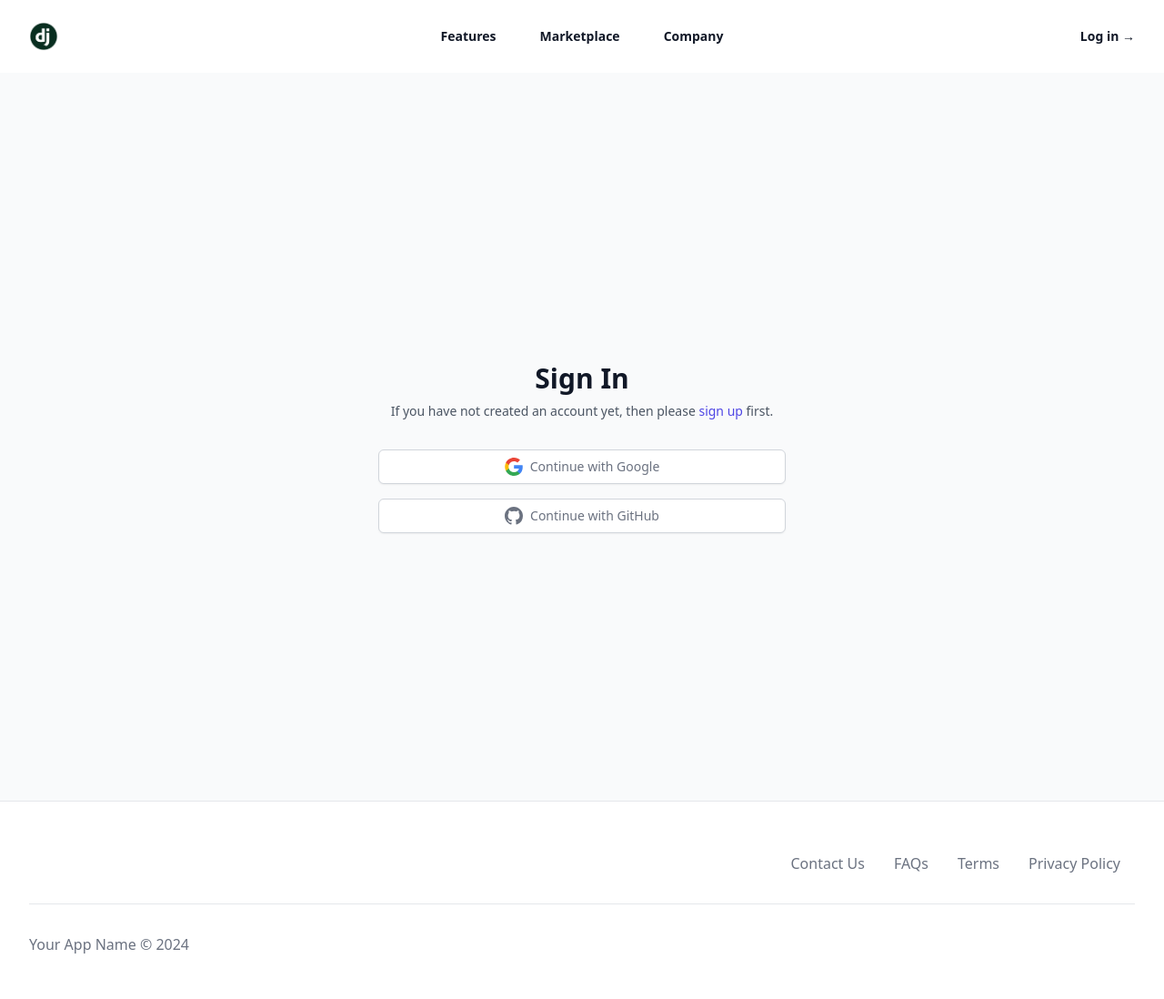
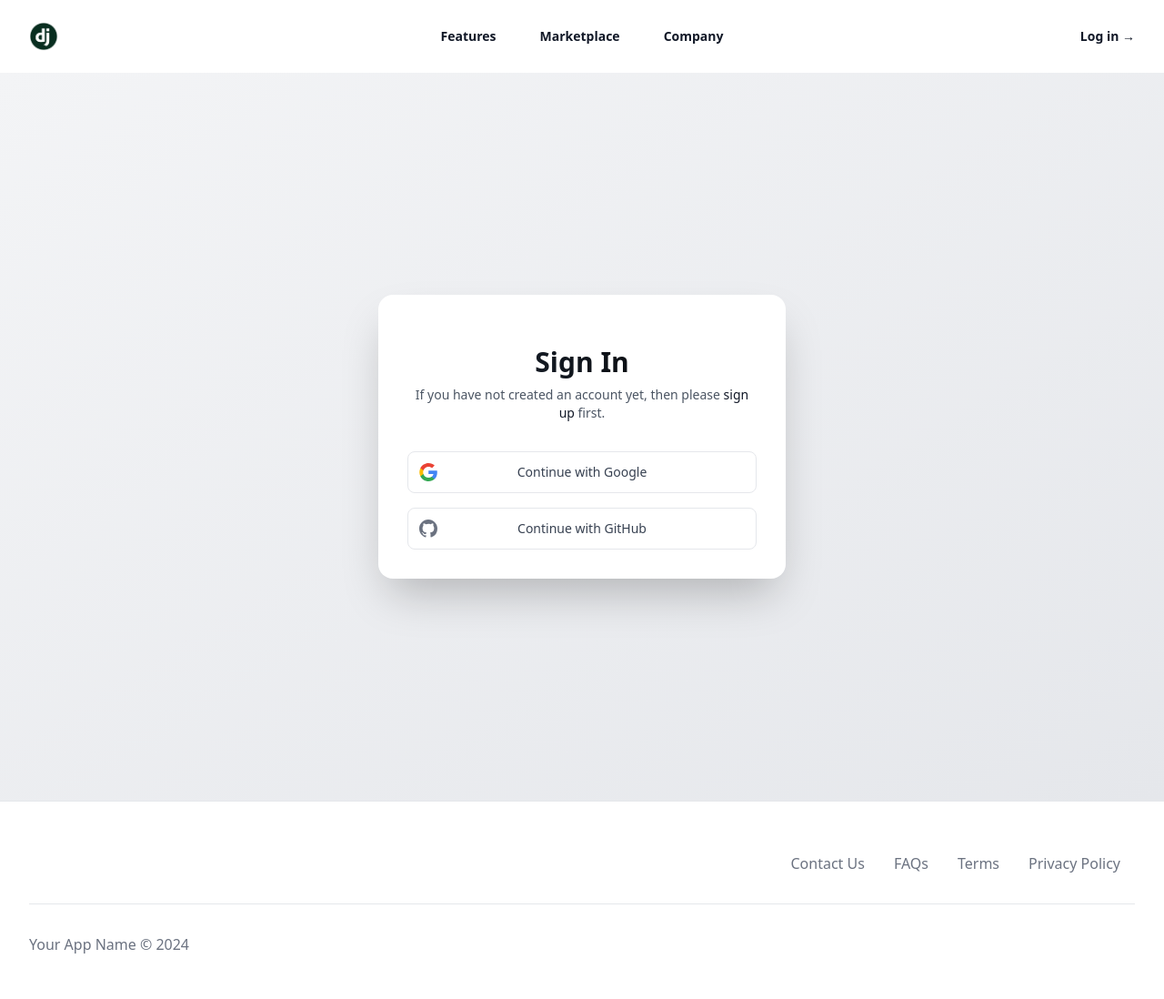
Before and after one commit to levimoore1992/DjangoShipFast, a Django app: page /accounts/login/ in a window 1280 px wide. Shown: the whole page at 91% size. Run offline with Django 4.2, Linux system fonts and the light colour scheme; data that the repository does not hold is empty; parts of the project's set-up code (start-up, migrations or seed data) failed here and were passed over; some libraries are stand-ins or nearby versions.

Commit message:
HOTFIX: Edit login and register pages

```diff
--- a/templates/account/login.html
+++ b/templates/account/login.html
@@ -5,24 +5,28 @@
 {% block head_title %}{% trans "Sign In" %}{% endblock %}
 
 {% block content %}
-    <div class="min-h-screen flex items-center justify-center bg-gray-50 py-12 px-4 sm:px-6 lg:px-8">
-        <div class="max-w-md w-full space-y-8">
-            <div>
-                <h2 class="mt-6 text-center text-3xl font-extrabold text-gray-900">
+    <div class="min-h-screen flex items-center justify-center bg-gradient-to-br from-gray-100 to-gray-200 py-12 px-4 sm:px-6 lg:px-8">
+        <div class="max-w-md w-full space-y-8 bg-white rounded-2xl shadow-2xl p-8 transform transition-all duration-500 hover:scale-105">
+            <div class="transform transition-all duration-500 hover:-translate-y-1">
+                <h2 class="mt-6 text-center text-3xl font-extrabold bg-gradient-to-r from-gray-800 to-black bg-clip-text text-transparent">
                     {% trans "Sign In" %}
                 </h2>
                 <p class="mt-2 text-center text-sm text-gray-600">
                     {% trans "If you have not created an account yet, then please" %}
-                    <a href="{% url 'account_signup' %}" class="font-medium text-indigo-600 hover:text-indigo-500">
+                    <a href="{% url 'account_signup' %}" class="font-medium text-gray-900 hover:text-gray-700 transition-colors duration-300">
                         {% trans "sign up" %}
                     </a>
                     {% trans "first." %}
                 </p>
             </div>
-            <div class="mt-6 space-y-4">
-                <div>
-                    <a href="{% provider_login_url 'google' %}" class="w-full inline-flex justify-center py-2 px-4 border border-gray-300 rounded-md shadow-sm bg-white text-sm font-medium text-gray-500 hover:bg-gray-50">
-                        <svg class="w-5 h-5 mr-2" viewBox="0 0 24 24" xmlns="http://www.w3.org/2000/svg">
+
+            <div class="mt-8 space-y-6">
+            <!-- Social Login Buttons -->
+                <div class="space-y-4">
+                    <a href='{% provider_login_url 'google' %}'
+                       class="group relative w-full flex justify-center py-3 px-4 border border-gray-200 text-sm font-medium rounded-lg text-gray-700 bg-white hover:bg-gray-50 transition-all duration-300 hover:shadow-lg">
+                        <span class="absolute left-0 inset-y-0 flex items-center pl-3">
+                            <svg class="w-5 h-5 text-gray-500 group-hover:text-gray-700" viewBox="0 0 24 24" xmlns="http://www.w3.org/2000/svg">
                                 <g transform="matrix(1, 0, 0, 1, 27.009001, -39.238998)">
                                     <path fill="#4285F4" d="M -3.264 51.509 C -3.264 50.719 -3.334 49.969 -3.454 49.239 L -14.754 49.239 L -14.754 53.749 L -8.284 53.749 C -8.574 55.229 -9.424 56.479 -10.684 57.329 L -10.684 60.329 L -6.824 60.329 C -4.564 58.239 -3.264 55.159 -3.264 51.509 Z"/>
                                     <path fill="#34A853" d="M -14.754 63.239 C -11.514 63.239 -8.804 62.159 -6.824 60.329 L -10.684 57.329 C -11.764 58.049 -13.134 58.489 -14.754 58.489 C -17.884 58.489 -20.534 56.379 -21.484 53.529 L -25.464 53.529 L -25.464 56.619 C -23.494 60.539 -19.444 63.239 -14.754 63.239 Z"/>
@@ -30,17 +34,25 @@
                                     <path fill="#EA4335" d="M -14.754 43.989 C -12.984 43.989 -11.404 44.599 -10.154 45.789 L -6.734 42.369 C -8.804 40.429 -11.514 39.239 -14.754 39.239 C -19.444 39.239 -23.494 41.939 -25.464 45.859 L -21.484 48.949 C -20.534 46.099 -17.884 43.989 -14.754 43.989 Z"/>
                                 </g>
                             </svg>
+                        </span>
                         {% trans "Continue with Google" %}
                     </a>
-                </div>
-                <div>
-                    <a href="{% provider_login_url 'github' %}" class="w-full inline-flex justify-center py-2 px-4 border border-gray-300 rounded-md shadow-sm bg-white text-sm font-medium text-gray-500 hover:bg-gray-50">
-                        <svg class="w-5 h-5 mr-2" fill="currentColor" viewBox="0 0 20 20" aria-hidden="true">
-                            <path fill-rule="evenodd" d="M10 0C4.477 0 0 4.484 0 10.017c0 4.425 2.865 8.18 6.839 9.504.5.092.682-.217.682-.483 0-.237-.008-.868-.013-1.703-2.782.605-3.369-1.343-3.369-1.343-.454-1.158-1.11-1.466-1.11-1.466-.908-.62.069-.608.069-.608 1.003.07 1.531 1.032 1.531 1.032.892 1.53 2.341 1.088 2.91.832.092-.647.35-1.088.636-1.338-2.22-.253-4.555-1.113-4.555-4.951 0-1.093.39-1.988 1.029-2.688-.103-.253-.446-1.272.098-2.65 0 0 .84-.27 2.75 1.026A9.564 9.564 0 0110 4.844c.85.004 1.705.115 2.504.337 1.909-1.296 2.747-1.027 2.747-1.027.546 1.379.203 2.398.1 2.651.64.7 1.028 1.595 1.028 2.688 0 3.848-2.339 4.695-4.566 4.942.359.31.678.921.678 1.856 0 1.338-.012 2.419-.012 2.747 0 .268.18.58.688.482A10.019 10.019 0 0020 10.017C20 4.484 15.522 0 10 0z" clip-rule="evenodd" />
+
+                    <a href='{% provider_login_url 'github' %}'
+                       class="group relative w-full flex justify-center py-3 px-4 border border-gray-200 text-sm font-medium rounded-lg text-gray-700 bg-white hover:bg-gray-50 transition-all duration-300 hover:shadow-lg">
+                        <span class="absolute left-0 inset-y-0 flex items-center pl-3">
+                            <svg class="w-5 h-5 text-gray-500 group-hover:text-gray-700" fill="currentColor" viewBox="0 0 20 20">
+                                <path fill-rule="evenodd" d="M10 0C4.477 0 0 4.484 0 10.017c0 4.425 2.865 8.18 6.839 9.504.5.092.682-.217.682-.483 0-.237-.008-.868-.013-1.703-2.782.605-3.369-1.343-3.369-1.343-.454-1.158-1.11-1.466-1.11-1.466-.908-.62.069-.608.069-.608 1.003.07 1.531 1.032 1.531 1.032.892 1.53 2.341 1.088 2.91.832.092-.647.35-1.088.636-1.338-2.22-.253-4.555-1.113-4.555-4.951 0-1.093.39-1.988 1.029-2.688-.103-.253-.446-1.272.098-2.65 0 0 .84-.27 2.75 1.026A9.564 9.564 0 0110 4.844c.85.004 1.705.115 2.504.337 1.909-1.296 2.747-1.027 2.747-1.027.546 1.379.203 2.398.1 2.651.64.7 1.028 1.595 1.028 2.688 0 3.848-2.339 4.695-4.566 4.942.359.31.678.921.678 1.856 0 1.338-.012 2.419-.012 2.747 0 .268.18.58.688.482A10.019 10.019 0 0020 10.017C20 4.484 15.522 0 10 0z" clip-rule="evenodd"/>
                             </svg>
+                        </span>
                         {% trans "Continue with GitHub" %}
                     </a>
                 </div>
+
+            <!-- Hidden next field -->
+                {% if request.GET.next %}
+                    <input type="hidden" name="{{ redirect_field_name }}" value="{{ request.GET.next }}">
+                {% endif %}
             </div>
         </div>
     </div>
```
Also changed, not shown: templates/account/signup.html (+32 -29 lines). Lines whose indentation alone changed are shown as unchanged.
